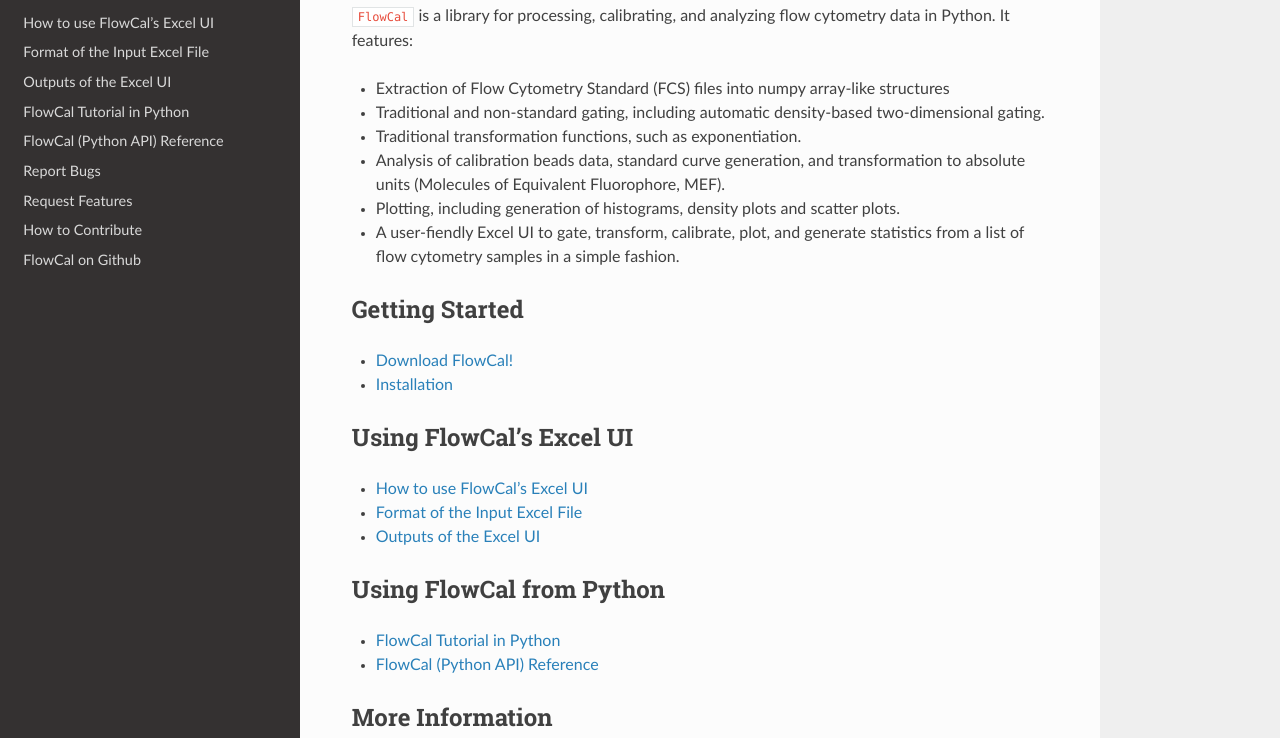
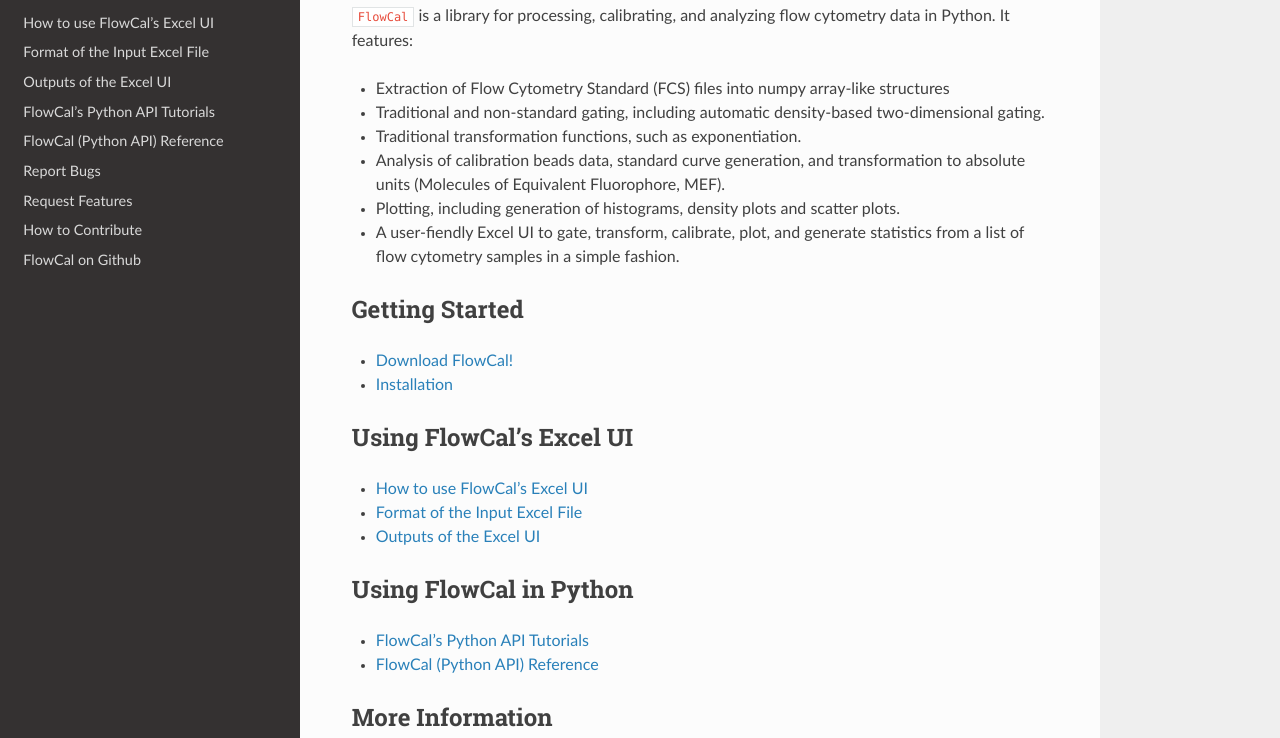
Before and after one commit to taborlab/FlowCal, a Sphinx documentation site: the page built from doc/index.rst, in a window 1280 px wide and 1198 px high. Shown: the part 156-894 px from the top of the window. Built offline with Sphinx 7.4.7 and the Read the Docs theme 2.0.0, drawn with Linux system fonts in a browser that asks for light colours; the version number could not be read and is left out.

Commit message:
Created structure for Python API tutorials.

```diff
--- a/doc/index.rst
+++ b/doc/index.rst
@@ -35,13 +35,13 @@
    excel_format.rst
    excel_output.rst
 
-Using FlowCal from Python
--------------------------
+Using FlowCal in Python
+-----------------------
 
 .. toctree::
    :maxdepth: 1
 
-   tutorial_python.rst
+   python_tutorials/index.rst
    reference/modules.rst
 
 More Information
--- /dev/null
+++ b/doc/python_tutorials/excel_ui.rst
@@ -0,0 +1,2 @@
+Loading FCS Files with the Excel UI
+===================================
--- /dev/null
+++ b/doc/python_tutorials/gate_transform.rst
@@ -0,0 +1,2 @@
+Gating and Transforming Flow Cytometry Data
+===========================================
--- /dev/null
+++ b/doc/python_tutorials/mef.rst
@@ -0,0 +1,2 @@
+Calibrating Flow Cytometry Data to MEF Units
+============================================
--- /dev/null
+++ b/doc/python_tutorials/plot.rst
@@ -0,0 +1,2 @@
+Plotting Flow Cytometry Data
+============================
--- /dev/null
+++ b/doc/python_tutorials/read.rst
@@ -0,0 +1,2 @@
+Reading Flow Cytometry Data
+===========================
--- a/doc/tutorial_python.rst
+++ /dev/null
@@ -1,3 +0,0 @@
-FlowCal Tutorial in Python
-==========================
-to do.
```
Also changed, not shown: doc/python_tutorials/index.rst (added, +13 -0 lines).
